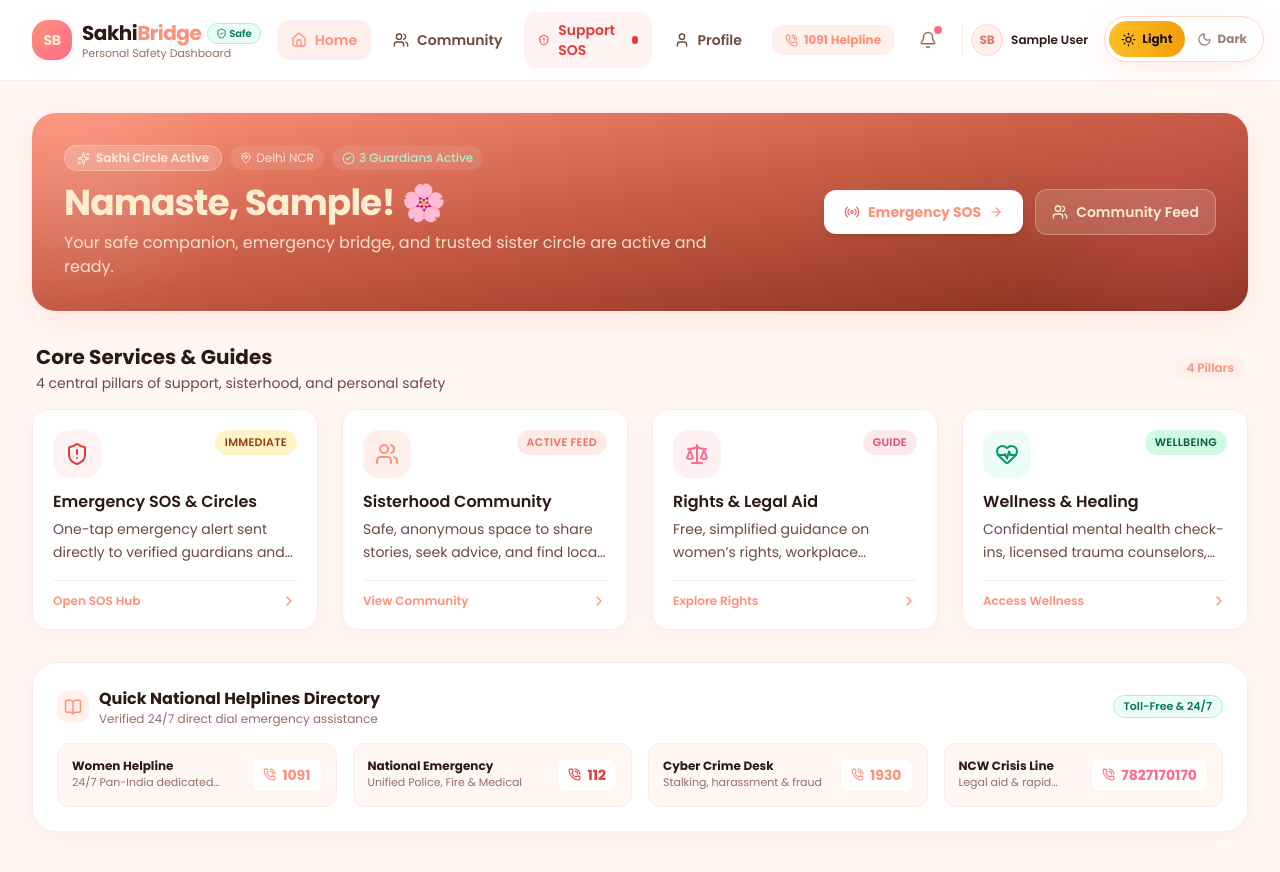
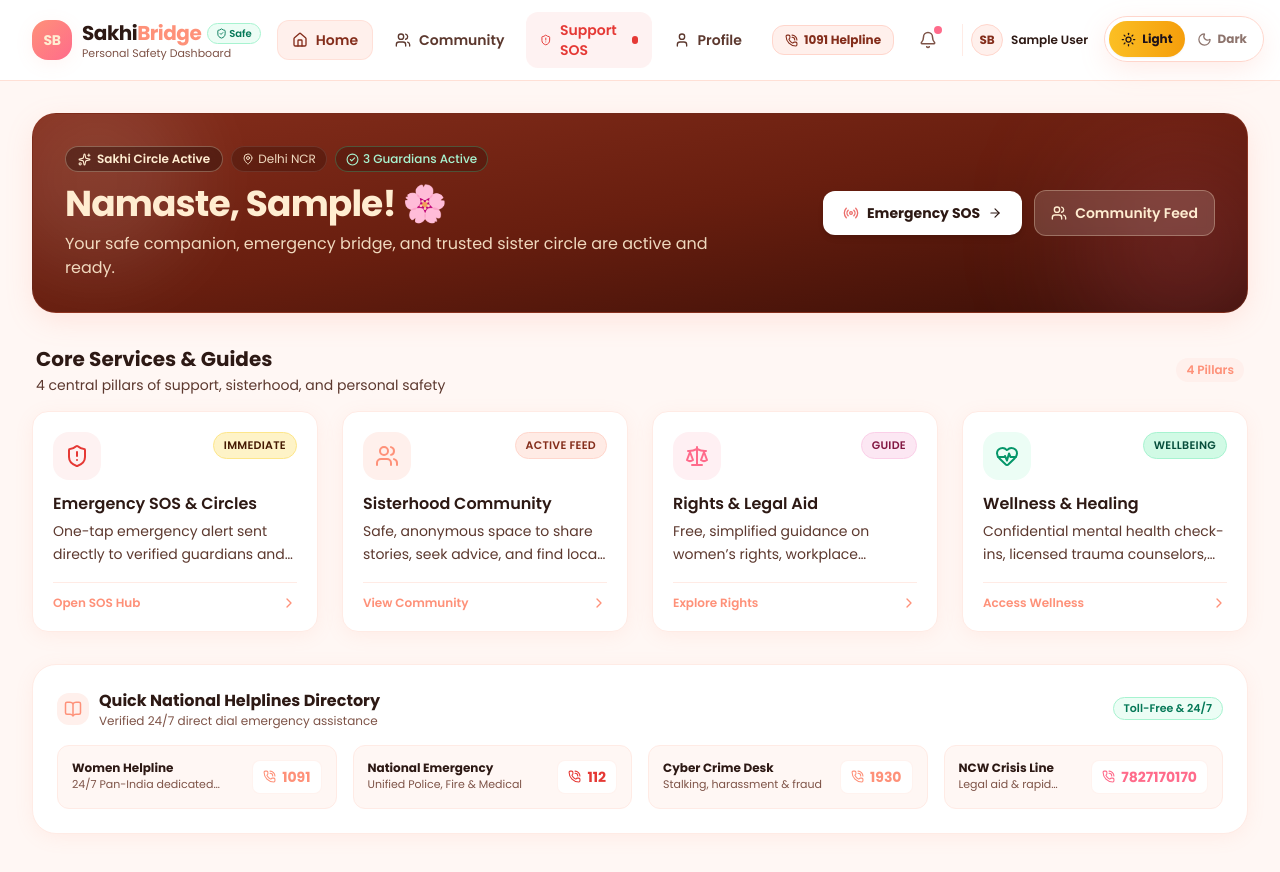
Before and after one commit to AadarshMishra212/SakhiBridge, a React (Vite) app: page /home in a window 1280 px wide. Shown: the top 872 px of the page. Built offline with nearby package versions, Linux system fonts and the light colour scheme; sample sign-in values are in the browser's storage.

Commit message:
fix(theme): guarantee dark text on light backgrounds and light text on dark backgrounds

```diff
--- a/src/components/BottomNav.jsx
+++ b/src/components/BottomNav.jsx
@@ -49,7 +49,7 @@ export const BottomNav = () => {
                 flex flex-col items-center justify-center min-h-[48px] min-w-[56px] px-2 py-1 rounded-xl transition-all duration-150 focus:outline-none focus:ring-2 focus:ring-primary-200 select-none
                 ${
                   isActive
-                    ? 'text-primary dark:text-primary-light font-semibold'
+                    ? 'text-[#842D1B] dark:text-primary-light font-bold'
                     : 'text-ink-muted dark:text-lace/60 hover:text-ink-secondary dark:hover:text-lace'
                 }
               `}
@@ -71,7 +71,7 @@ export const BottomNav = () => {
                     ) : (
                       <div
                         className={`w-8 h-8 rounded-xl flex items-center justify-center transition-colors ${
-                          isActive ? 'bg-primary-soft dark:bg-[#281823] text-primary dark:text-primary-light' : ''
+                          isActive ? 'bg-primary-soft dark:bg-[#281823] text-[#842D1B] dark:text-primary-light' : ''
                         }`}
                       >
                         <Icon size={20} strokeWidth={isActive ? 2.3 : 1.8} />
@@ -80,7 +80,7 @@ export const BottomNav = () => {
                   </div>
                   <span
                     className={`text-[11px] mt-0.5 tracking-tight ${
-                      isActive ? 'text-primary dark:text-primary-light font-semibold' : 'text-ink-muted dark:text-lace/60'
+                      isActive ? 'text-[#842D1B] dark:text-primary-light font-bold' : 'text-ink-muted dark:text-lace/60'
                     }`}
                   >
                     {item.label}
--- a/src/components/FeatureCard.jsx
+++ b/src/components/FeatureCard.jsx
@@ -18,10 +18,10 @@ export const FeatureCard = ({
   className = ''
 }) => {
   const badgeColors = {
-    primary: 'bg-primary-100 text-primary-dark',
-    accent: 'bg-accent-100 text-accent-dark',
-    success: 'bg-emerald-100 text-emerald-800',
-    warning: 'bg-amber-100 text-amber-800'
+    primary: 'bg-primary-100 text-[#842D1B] dark:bg-[#3D1D23] dark:text-primary-light border border-primary-200 dark:border-primary-800/60',
+    accent: 'bg-pink-100 text-pink-900 dark:bg-pink-950/70 dark:text-pink-300 border border-pink-200 dark:border-pink-800/60',
+    success: 'bg-emerald-100 text-emerald-900 dark:bg-emerald-950/70 dark:text-emerald-300 border border-emerald-200 dark:border-emerald-800/60',
+    warning: 'bg-amber-100 text-amber-950 dark:bg-amber-950/70 dark:text-amber-300 border border-amber-200 dark:border-amber-800/60'
   };
 
   return (
--- a/src/components/Header.jsx
+++ b/src/components/Header.jsx
@@ -61,7 +61,7 @@ export const Header = ({ title, subtitle, showActions = true }) => {
                         ? 'bg-sos text-white shadow-sm'
                         : 'bg-red-50 dark:bg-red-950/40 text-sos dark:text-red-400 hover:bg-red-100 dark:hover:bg-red-900/50'
                       : isActive
-                        ? 'bg-primary-soft dark:bg-[#281823] text-primary dark:text-primary-light shadow-xs'
+                        ? 'bg-primary-soft dark:bg-[#281823] text-[#842D1B] dark:text-primary-light font-bold shadow-xs border border-primary-200/60 dark:border-[#4C293C]'
                         : 'text-ink-secondary dark:text-lace/80 hover:text-ink dark:hover:text-lace hover:bg-surface-alt dark:hover:bg-[#331F2D]'
                   }
                 `}
@@ -82,7 +82,7 @@ export const Header = ({ title, subtitle, showActions = true }) => {
             {/* Quick Helpline link on tablet/laptop */}
             <a
               href="tel:1091"
-              className="hidden lg:inline-flex items-center gap-1.5 px-3 py-1.5 rounded-xl bg-primary-soft dark:bg-[#281823] text-primary dark:text-primary-light hover:bg-primary-100 dark:hover:bg-[#331F2D] text-xs font-bold border border-primary-100 dark:border-[#3A1F2D] transition-colors"
+              className="hidden lg:inline-flex items-center gap-1.5 px-3 py-1.5 rounded-xl bg-primary-soft dark:bg-[#281823] text-[#842D1B] dark:text-primary-light hover:bg-primary-100 dark:hover:bg-[#331F2D] text-xs font-bold border border-primary-200 dark:border-[#3A1F2D] transition-colors"
               title="Call National Women Helpline 1091"
             >
               <PhoneCall size={13} />
@@ -107,7 +107,7 @@ export const Header = ({ title, subtitle, showActions = true }) => {
                 className="flex items-center gap-2 pl-2 sm:border-l sm:border-primary-100 dark:sm:border-[#3A1F2D] hover:opacity-90 transition-opacity"
                 title={`Logged in as ${user.name}`}
               >
-                <div className="w-8 h-8 rounded-full bg-primary-soft dark:bg-[#281823] text-primary-dark dark:text-lace font-bold text-xs flex items-center justify-center border border-primary-200 dark:border-[#4C293C] shadow-xs">
+                <div className="w-8 h-8 rounded-full bg-primary-soft dark:bg-[#281823] text-[#842D1B] dark:text-lace font-bold text-xs flex items-center justify-center border border-primary-200 dark:border-[#4C293C] shadow-xs">
                   {user.avatar || 'SB'}
                 </div>
                 <span className="hidden sm:inline-block text-xs font-semibold text-ink dark:text-lace max-w-[100px] truncate">
--- a/src/pages/Community.jsx
+++ b/src/pages/Community.jsx
@@ -120,7 +120,7 @@ export const Community = () => {
       {/* Top Banner (Responsive Header Bar) */}
       <div className="bg-gradient-to-r from-accent-soft via-primary-soft to-primary-100/70 dark:from-[#281823] dark:via-[#1E121A] dark:to-[#140C12] border border-primary-100 dark:border-[#3A1F2D] rounded-2xl sm:rounded-3xl p-5 sm:p-6 flex flex-col sm:flex-row sm:items-center sm:justify-between gap-4 transition-colors shadow-soft">
         <div>
-          <div className="inline-flex items-center gap-1.5 px-3 py-1 rounded-full text-xs font-semibold bg-white/80 dark:bg-[#281823] text-primary dark:text-primary-light border border-primary-200/50 dark:border-[#4C293C] mb-2">
+          <div className="inline-flex items-center gap-1.5 px-3 py-1 rounded-full text-xs font-semibold bg-white/80 dark:bg-[#281823] text-[#842D1B] dark:text-primary-light border border-primary-200/50 dark:border-[#4C293C] mb-2">
             <Sparkles size={14} className="text-accent" /> Safe & Anonymous Sisterhood
           </div>
           <h1 className="text-xl sm:text-2xl font-bold text-ink dark:text-lace">
--- a/src/pages/Home.jsx
+++ b/src/pages/Home.jsx
@@ -97,22 +97,22 @@ export const Home = () => {
 
   return (
     <div className="space-y-6 sm:space-y-8 pb-4">
-      {/* Personalized Welcome Hero Banner (Calibrated for both Mobile & Laptop viewports) */}
-      <div className="relative overflow-hidden rounded-2xl sm:rounded-3xl bg-gradient-to-br from-[#FE9179] via-[#C55A44] to-[#842D1B] text-lace p-6 sm:p-8 shadow-float">
+      {/* Personalized Welcome Hero Banner (Deep Ballet Wine background ensures crystal clear Lace text contrast) */}
+      <div className="relative overflow-hidden rounded-2xl sm:rounded-3xl bg-gradient-to-br from-[#842D1B] via-[#681E0F] to-[#3A0F07] text-lace p-6 sm:p-8 shadow-float border border-[#A4422D]/40">
         {/* Soft background glow circles */}
-        <div className="absolute -right-8 -bottom-8 w-48 h-48 rounded-full bg-accent/25 blur-3xl pointer-events-none" />
+        <div className="absolute -right-8 -bottom-8 w-48 h-48 rounded-full bg-accent/20 blur-3xl pointer-events-none" />
         <div className="absolute -left-8 -top-8 w-48 h-48 rounded-full bg-white/10 blur-2xl pointer-events-none" />
 
         <div className="relative z-10 flex flex-col lg:flex-row lg:items-center lg:justify-between gap-6">
           <div className="space-y-2">
             <div className="flex flex-wrap items-center gap-2">
-              <span className="inline-flex items-center gap-1.5 px-3 py-1 rounded-full text-xs font-semibold bg-white/20 backdrop-blur-md text-lace border border-lace/30">
+              <span className="inline-flex items-center gap-1.5 px-3 py-1 rounded-full text-xs font-semibold bg-black/30 backdrop-blur-md text-lace border border-lace/30">
                 <Sparkles size={13} className="text-lace" /> Sakhi Circle Active
               </span>
-              <span className="text-xs text-lace/90 flex items-center gap-1 px-2.5 py-1 rounded-full bg-white/10 backdrop-blur-sm">
+              <span className="text-xs text-lace/90 flex items-center gap-1 px-2.5 py-1 rounded-full bg-black/20 backdrop-blur-sm border border-white/10">
                 <MapPin size={12} /> Delhi NCR
               </span>
-              <span className="inline-flex items-center gap-1 text-xs text-emerald-200 font-medium px-2.5 py-1 rounded-full bg-white/10 backdrop-blur-sm">
+              <span className="inline-flex items-center gap-1 text-xs text-emerald-200 font-medium px-2.5 py-1 rounded-full bg-black/20 backdrop-blur-sm border border-emerald-400/30">
                 <CheckCircle2 size={13} /> 3 Guardians Active
               </span>
             </div>
@@ -130,7 +130,7 @@ export const Home = () => {
             <button
               type="button"
               onClick={() => navigate('/support')}
-              className="px-5 py-3 rounded-xl bg-white text-primary text-xs sm:text-sm font-bold hover:bg-primary-50 transition-all shadow-md active:scale-95 inline-flex items-center gap-2 min-h-touch"
+              className="px-5 py-3 rounded-xl bg-white text-sos text-xs sm:text-sm font-bold hover:bg-lace transition-all shadow-md active:scale-95 inline-flex items-center gap-2 min-h-touch"
             >
               <Radio size={16} className="text-sos animate-pulse" />
               <span>Emergency SOS</span>
--- a/src/pages/Signup.jsx
+++ b/src/pages/Signup.jsx
@@ -100,7 +100,7 @@ export const Signup = () => {
           <div className="mb-4">
             <Link
               to="/login"
-              className="inline-flex items-center gap-1.5 text-xs font-semibold text-primary dark:text-primary-light hover:text-primary-dark dark:hover:text-lace transition-colors py-1.5 px-2.5 rounded-lg hover:bg-primary-soft/60 dark:hover:bg-[#331F2D]"
+              className="inline-flex items-center gap-1.5 text-xs font-semibold text-[#842D1B] dark:text-primary-light hover:text-[#5C1B0E] dark:hover:text-lace transition-colors py-1.5 px-2.5 rounded-lg hover:bg-primary-soft/60 dark:hover:bg-[#331F2D]"
             >
               <ArrowLeft size={16} /> Back to Log In
             </Link>
@@ -111,7 +111,7 @@ export const Signup = () => {
           </div>
 
           <h1 className="text-2xl sm:text-3xl lg:text-4xl font-extrabold text-ink dark:text-lace leading-tight">
-            Create Your <span className="text-primary dark:text-primary-light">Sakhi</span> Account
+            Create Your <span className="text-[#C55A44] dark:text-primary-light">Sakhi</span> Account
           </h1>
           <p className="mt-2 text-sm sm:text-base text-ink-secondary dark:text-lace/80 max-w-sm mx-auto lg:mx-0 leading-relaxed">
             Join thousands of women in a secure, supportive, and verified emergency circle.
@@ -242,7 +242,7 @@ export const Signup = () => {
               Already have an account?{' '}
               <Link
                 to="/login"
-                className="font-semibold text-primary dark:text-primary-light hover:text-primary-dark dark:hover:text-lace transition-colors inline-flex items-center gap-1 hover:underline"
+                className="font-semibold text-[#842D1B] dark:text-primary-light hover:text-[#5C1B0E] dark:hover:text-lace transition-colors inline-flex items-center gap-1 hover:underline"
               >
                 Log In
               </Link>
--- a/src/pages/Support.jsx
+++ b/src/pages/Support.jsx
@@ -39,7 +39,7 @@ export const Support = () => {
       name: 'Women in Distress',
       number: '1091',
       desc: '24/7 dedicated national helpline for women',
-      color: 'bg-primary-soft text-primary-dark border-primary-100 dark:bg-[#281823] dark:border-[#4C293C]'
+      color: 'bg-primary-soft text-[#842D1B] border-primary-100 dark:bg-[#281823] dark:text-primary-light dark:border-[#4C293C]'
     },
     {
       name: 'All-in-One Emergency',
@@ -51,7 +51,7 @@ export const Support = () => {
       name: 'Cyber Crime Helpline',
       number: '1930',
       desc: 'Report online harassment, stalking & fraud',
-      color: 'bg-primary-soft text-primary-dark border-primary-200 dark:bg-[#281823] dark:border-[#4C293C]'
+      color: 'bg-primary-soft text-[#842D1B] border-primary-200 dark:bg-[#281823] dark:text-primary-light dark:border-[#4C293C]'
     },
     {
       name: 'National Commission for Women',
--- a/src/styles/index.css
+++ b/src/styles/index.css
@@ -67,28 +67,56 @@
   }
 
   /* ==========================================================================
-     LIGHT MODE CONTRAST DEFAULTS (Ballet Slipper background & deep espresso text)
+     LIGHT MODE CONTRAST DEFAULTS (Dark text on light background)
      ========================================================================== */
+  html:not(.dark),
   html:not(.dark) body {
-    background-color: #FFF7F4;
+    background-color: #FFF7F4 !important;
+    color: #2D1914 !important;
+  }
+
+  html:not(.dark) .bg-surface-alt {
+    background-color: #FFF7F4 !important;
+  }
+
+  html:not(.dark) .bg-white {
+    background-color: #FFFFFF !important;
     color: #2D1914;
+  }
+
+  html:not(.dark) .text-ink {
+    color: #2D1914 !important;
+  }
+
+  html:not(.dark) .text-ink-secondary {
+    color: #5C382E !important;
+  }
+
+  html:not(.dark) .text-ink-muted {
+    color: #7E5347 !important;
+  }
+
+  html:not(.dark) nav,
+  html:not(.dark) header {
+    background-color: rgba(255, 255, 255, 0.95) !important;
+    border-color: #FFE0D6 !important;
   }
 
   html:not(.dark) input:not([type="checkbox"]):not([type="radio"]),
   html:not(.dark) select,
   html:not(.dark) textarea {
-    background-color: #FFFFFF;
-    color: #2D1914;
-    border-color: #FFCCBF;
+    background-color: #FFFFFF !important;
+    color: #2D1914 !important;
+    border-color: #FFCCBF !important;
   }
 
   html:not(.dark) input::placeholder,
   html:not(.dark) textarea::placeholder {
-    color: #A37F75;
+    color: #A37F75 !important;
   }
 
   /* ==========================================================================
-     DARK MODE CONTRAST OVERRIDES (Deep velvet dark bg & Lace #FFEDD1 text)
+     DARK MODE CONTRAST OVERRIDES (Light Lace text on dark background)
      ========================================================================== */
   html.dark,
   html.dark body {
@@ -103,6 +131,18 @@
   html.dark .bg-white {
     background-color: #1E121A !important;
     color: #FFEDD1 !important; /* Lace text */
+  }
+
+  html.dark .text-ink {
+    color: #FFEDD1 !important; /* Lace text */
+  }
+
+  html.dark .text-ink-secondary {
+    color: #F0DDC5 !important; /* Soft lace */
+  }
+
+  html.dark .text-ink-muted {
+    color: #C9B299 !important; /* Muted lace */
   }
 
   html.dark .border-primary-100,
```
Also changed, not shown: src/pages/Login.jsx (+5 -5 lines).
